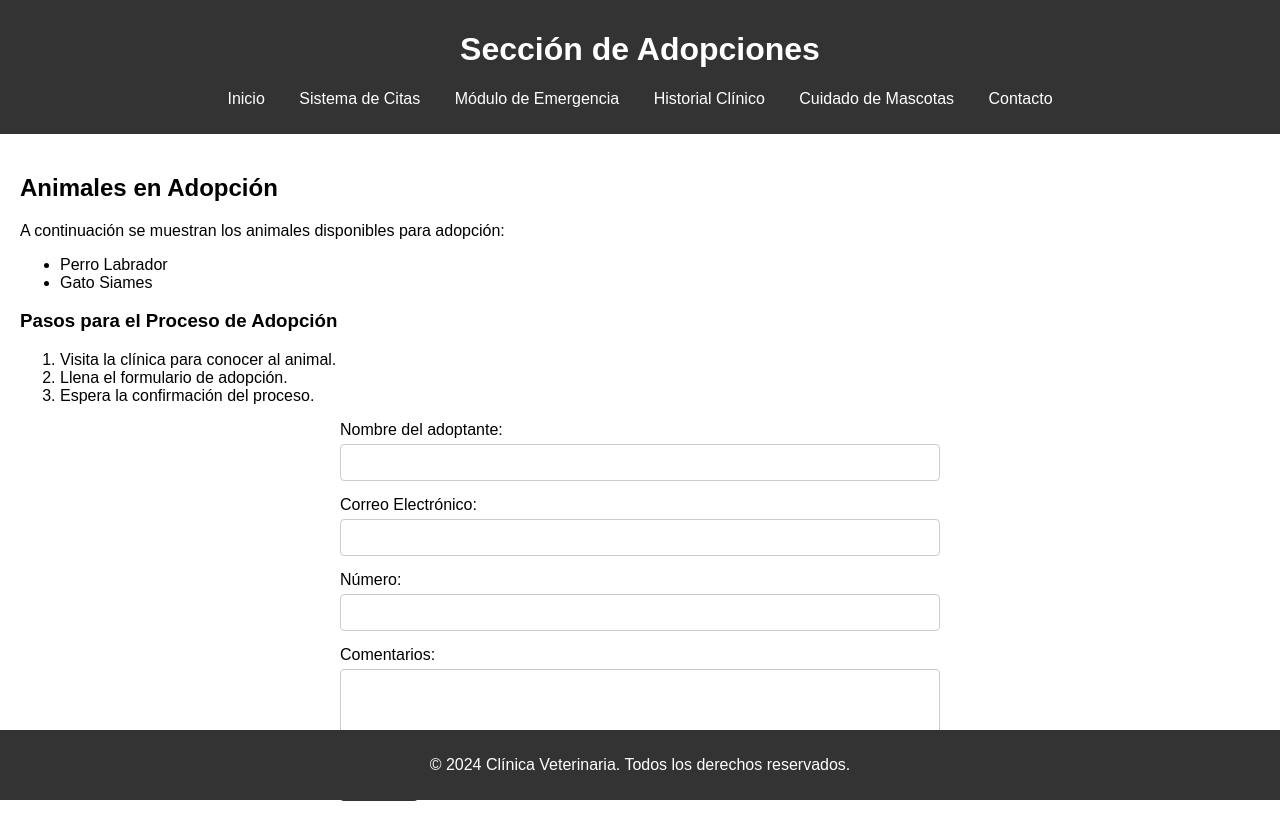
After one commit to DevBaldo/AmbienteWeb, a PHP site: page /adopciones.php in a window 1280 px wide. The commit adds this page. Run offline with PHP 8.4, Linux system fonts and the light colour scheme.

Commit message:
primer commit Bryan
Se agrega la opcion de adopciones e historial clinico

```diff
--- /dev/null
+++ b/adopciones.php
@@ -0,0 +1,67 @@
+<html lang="es">
+<head>
+    <meta charset="UTF-8">
+    <meta name="viewport" content="width=device-width, initial-scale=1.0">
+    <title>Sección de Adopciones - Clínica Veterinaria</title>
+    <link rel="stylesheet" href="CSS\styles.css">
+</head>
+<body>
+    <header>
+        <h1>Sección de Adopciones</h1>
+        <nav>
+            <ul>
+                <li><a href="index.php">Inicio</a></li>
+                <li><a href="citas.php">Sistema de Citas</a></li>
+                <li><a href="emergencia.php">Módulo de Emergencia</a></li>
+                <li><a href="historial.php">Historial Clínico</a></li>
+                <li><a href="cuidados.php">Cuidado de Mascotas</a></li>
+                <li><a href="contacto.php">Contacto</a></li>
+            </ul>
+        </nav>
+    </header>
+    <main>
+        <section class="adopciones">
+            <h2>Animales en Adopción</h2>
+            <p>A continuación se muestran los animales disponibles para adopción:</p>
+            <ul>
+                <li>Perro Labrador</li>
+                <li>Gato Siames</li>
+                <!-- Simulacion de animales -->
+            </ul>
+            <h3>Pasos para el Proceso de Adopción</h3>
+            <ol>
+                <li>Visita la clínica para conocer al animal.</li>
+                <li>Llena el formulario de adopción.</li>
+                <li>Espera la confirmación del proceso.</li>
+            </ol>
+            <form id="citas-form" class="needs-validation" novalidate>
+            <div class="form-group">
+                <label for="nombre">Nombre del adoptante:</label>
+                <input type="text" class="form-control" id="nombre" name="nombre" pattern="[A-Za-z\s]+" required>
+                <div class="invalid-feedback">Por favor, ingrese un nombre valido.</div>
+            </div>
+            <div class="form-group">
+                <label for="email">Correo Electrónico:</label>
+                <input type="email" class="form-control" id="email" name="email" pattern="[a-zA-Z0-9._%+-]+@[a-zA-Z0-9.-]+\.[a-zA-Z]{2,}" required>
+                <div class="invalid-feedback">Por favor, ingrese un correo electrónico valido.</div>
+            </div>
+            <div class="form-group">
+                <label for="telefono">Número:</label>
+                <input type="tel" id="telefono" name="telefono" required>
+                <div class="invalid-feedback">Por favor, ingrese una fecha valida.</div>
+            </div>
+            <div class="form-group">
+                <label for="comentarios">Comentarios:</label>
+                <textarea class="form-control" id="comentarios" name="comentarios" rows="4" required></textarea>
+                <div class="invalid-feedback">Por favor, ingrese un comentario.</div>
+            </div>
+            <button type="submit" class="btn btn-primary">Enviar</button>
+        </form>
+            <div id="mensaje"></div>
+        </section>
+    </main>
+    <footer>
+        <p>&copy; <?php echo date('Y'); ?> Clínica Veterinaria. Todos los derechos reservados.</p>
+    </footer>
+</body>
+</html>
--- a/index.php
+++ b/index.php
@@ -14,6 +14,8 @@
                 <li class="nav-item"><a class="nav-link" href="index.php">Inicio</a></li>
                 <li class="nav-item"><a class="nav-link" href="citas.php">Sistema de Citas</a></li>
                 <li class="nav-item"><a class="nav-link" href="emergencias.php">Emergencias</a></li>
+                <li class="nav-item"><a class="nav-link" href="Adopciones.php">Adopciones</a></li>
+                <li class="nav-item"><a class="nav-link" href="historial.php">Historial Clinico</a></li>
             </ul>
         </nav>
     </header>
```
Also changed, not shown: historial.php (added, +39 -0 lines).
